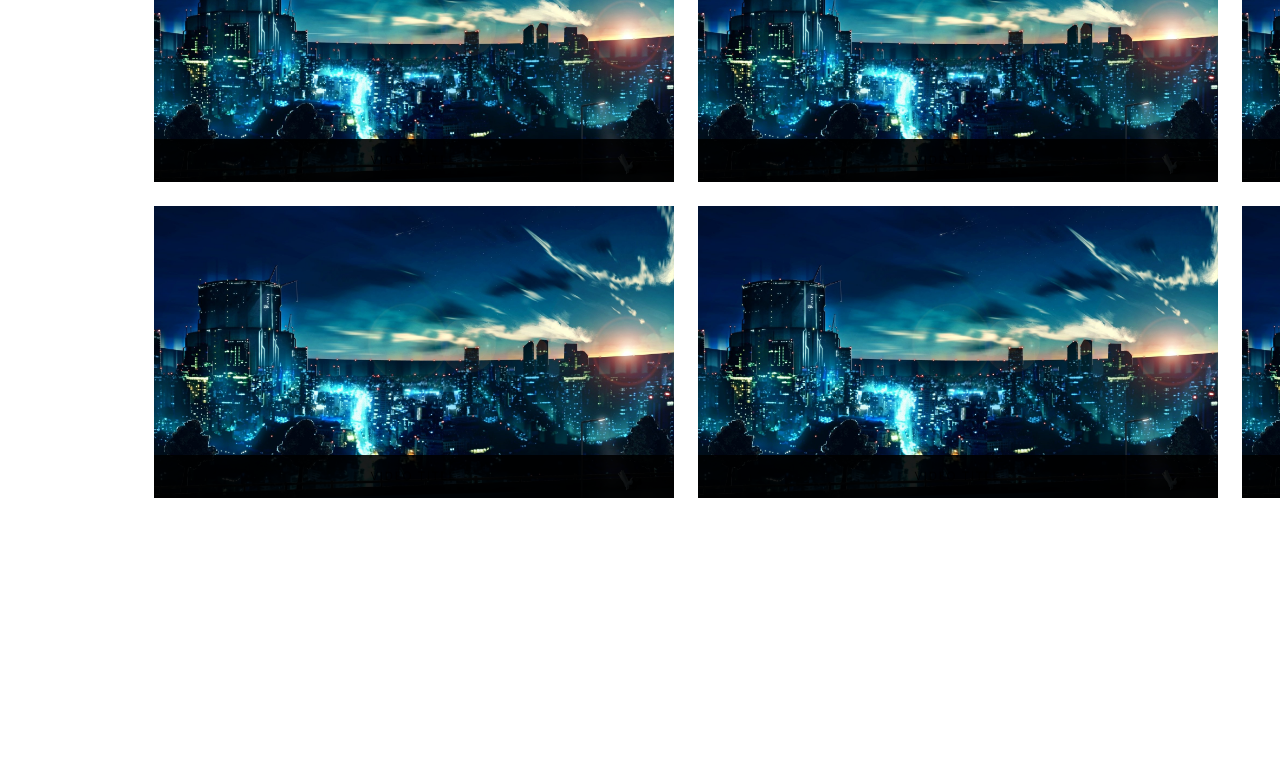
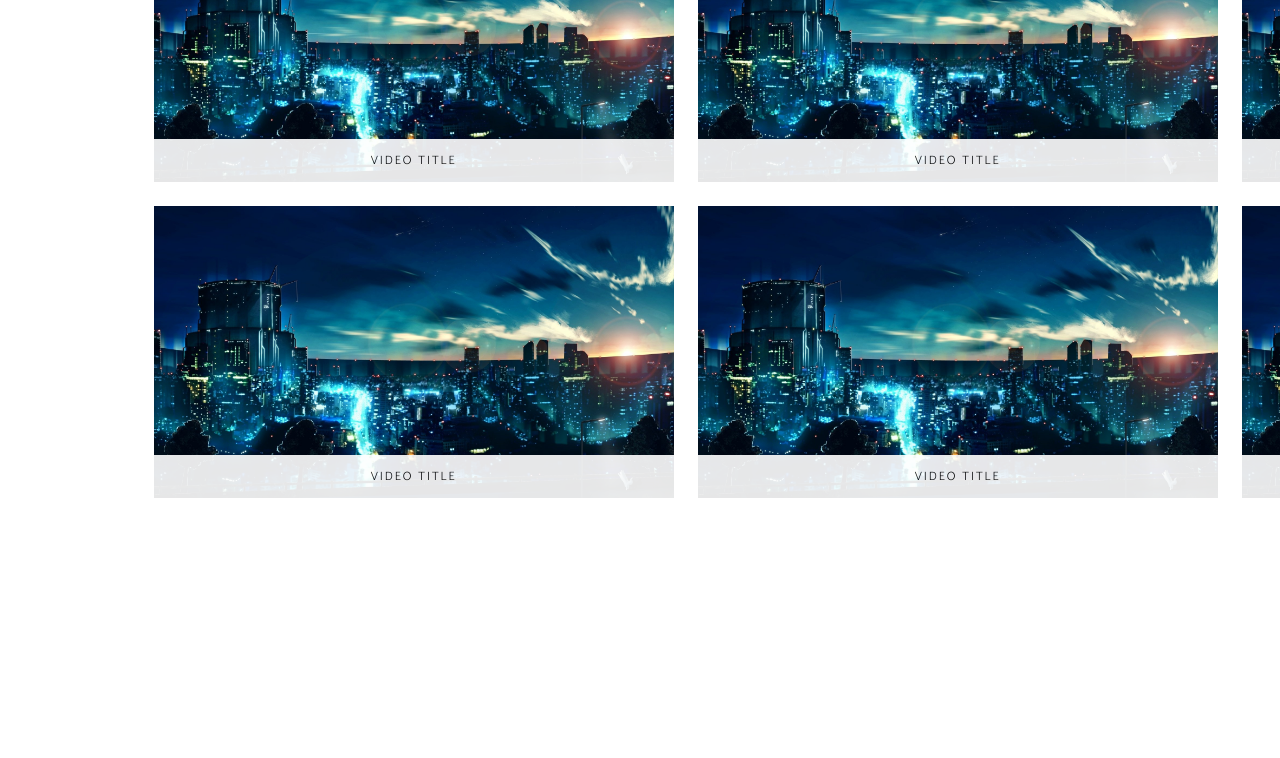
Before and after one commit to JessyJamesPasay20/FED, a plain HTML site: page index.html in a window 1280 px wide. Shown: the part 4280-5038 px from the top of the page. Drawn offline with Linux system fonts and the light colour scheme.

Commit message:
Update style.css

```diff
--- a/css/style.css
+++ b/css/style.css
@@ -301,7 +301,14 @@ main > header h1 {
 
    main section:nth-of-type(4) {padding-right: 0;}
    main section:nth-of-type(4) figure {position: relative;display: flex;}
-   main section:nth-of-type(4) figcaption {position: absolute;bottom: 0;padding: 1em;background: #000000e3;width: 100%;text-align: center;}
+   main section:nth-of-type(4) figcaption {position: absolute;
+bottom: 0;
+padding: 1em;
+background: var(--pageBackground);
+width: 100%;
+text-align: center;
+color: var(--textFont);
+opacity: 0.9;}
 
     /* Favorites page */
 
```
